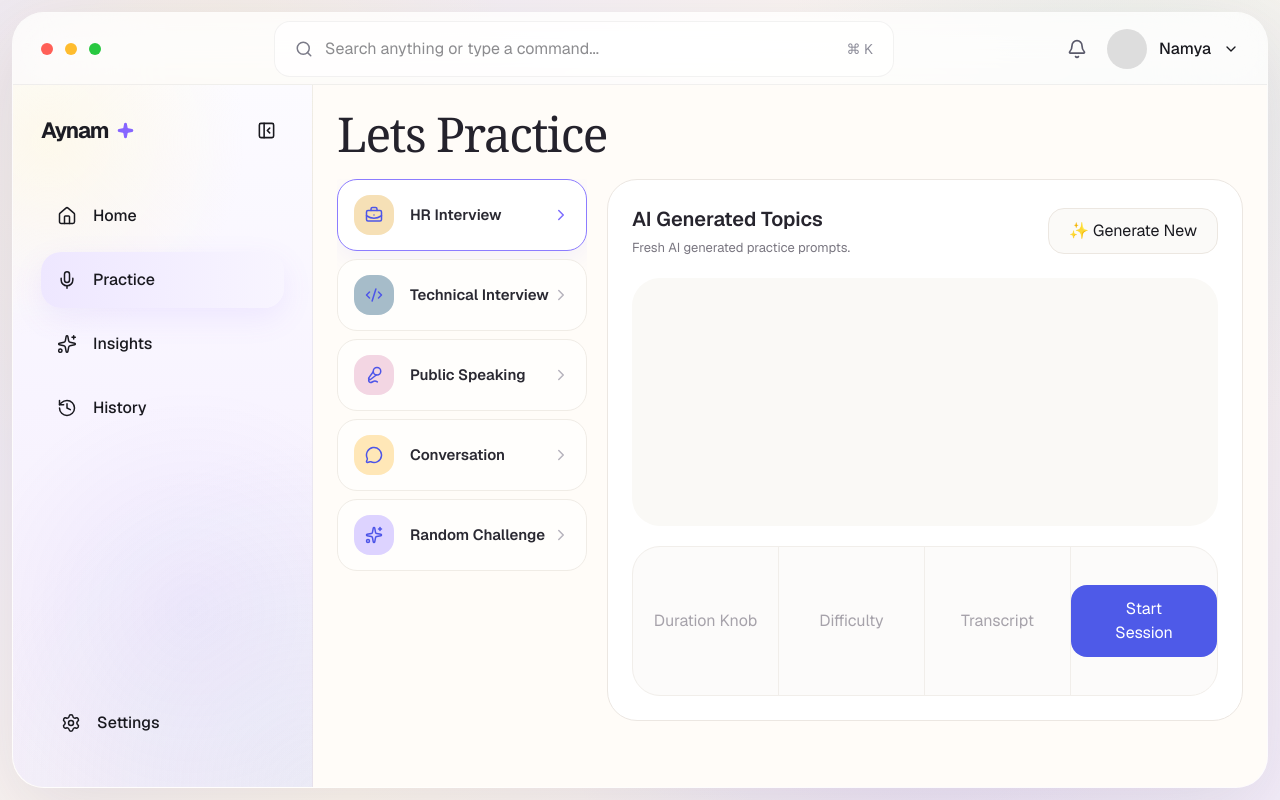
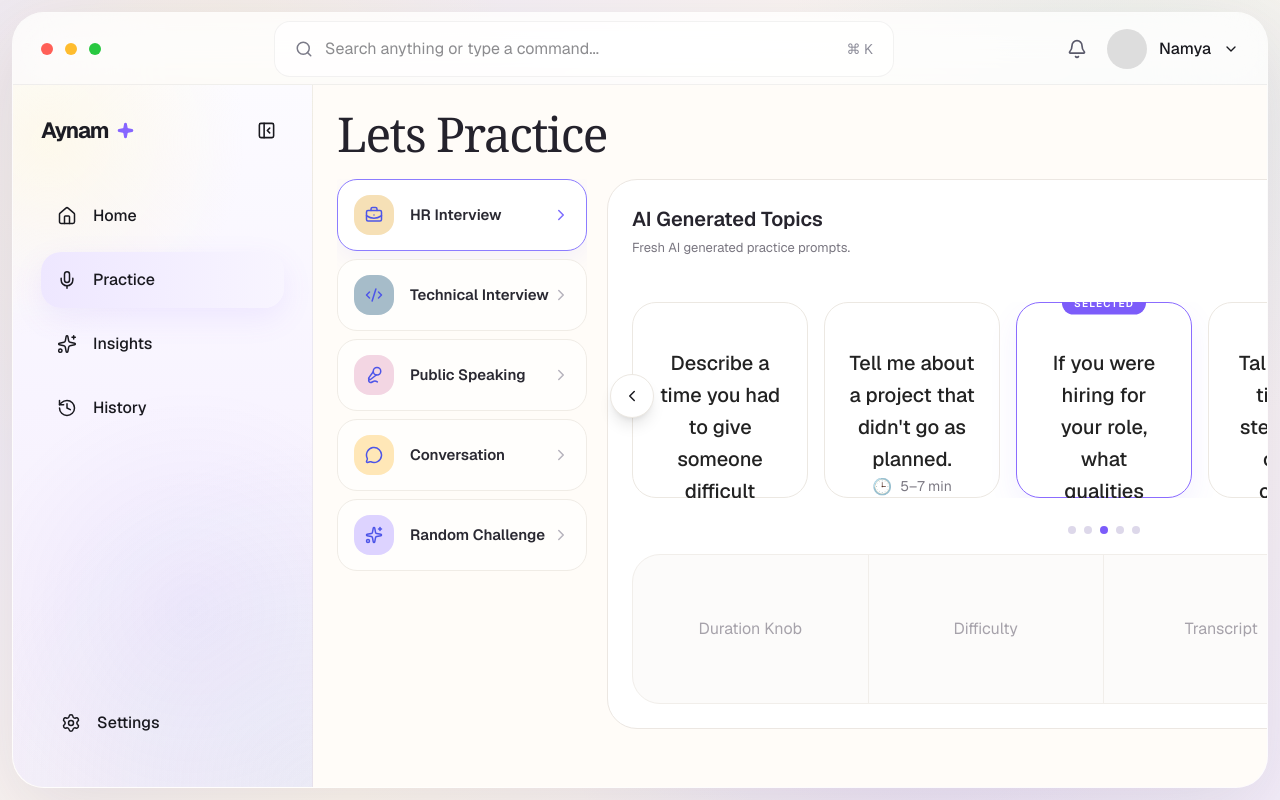
Before and after one commit to namyagaur/aynam.ai, a Next.js app: page /practice in a window 1280 px wide. Built offline with nearby package versions, Linux system fonts and the light colour scheme.

Commit message:
feat: add TopicsCarousel to PracticePage for enhanced topic selection

```diff
--- a/app/(app)/practice/page.tsx
+++ b/app/(app)/practice/page.tsx
@@ -85,8 +85,9 @@ export default function PracticePage() {
 
           {/* ================= CAROUSEL ================= */}
 
-          <div className="mt-5 flex-1 rounded-[28px] bg-[#FAF9F6]" />
-
+<div className="mt-5 flex-1">
+  <TopicsCarousel />
+</div>
           {/* ================= CONTROLS ================= */}
 
           <div className="mt-5 grid h-[150px] grid-cols-4 rounded-[28px] border border-[#F1EEEA] bg-[#FCFBFA]">
```
